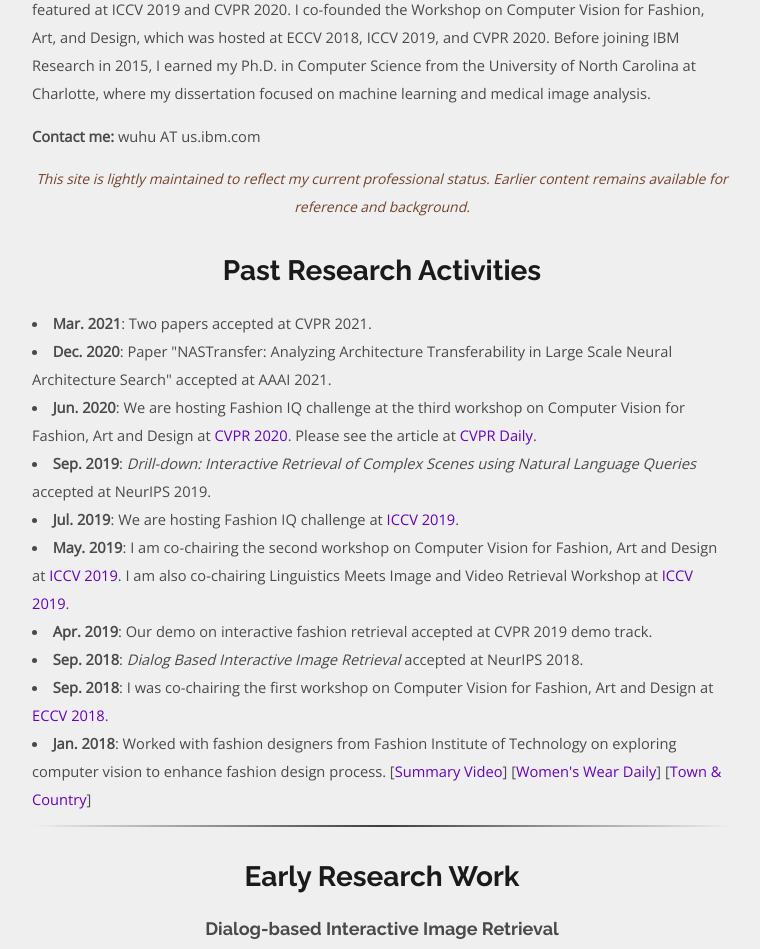
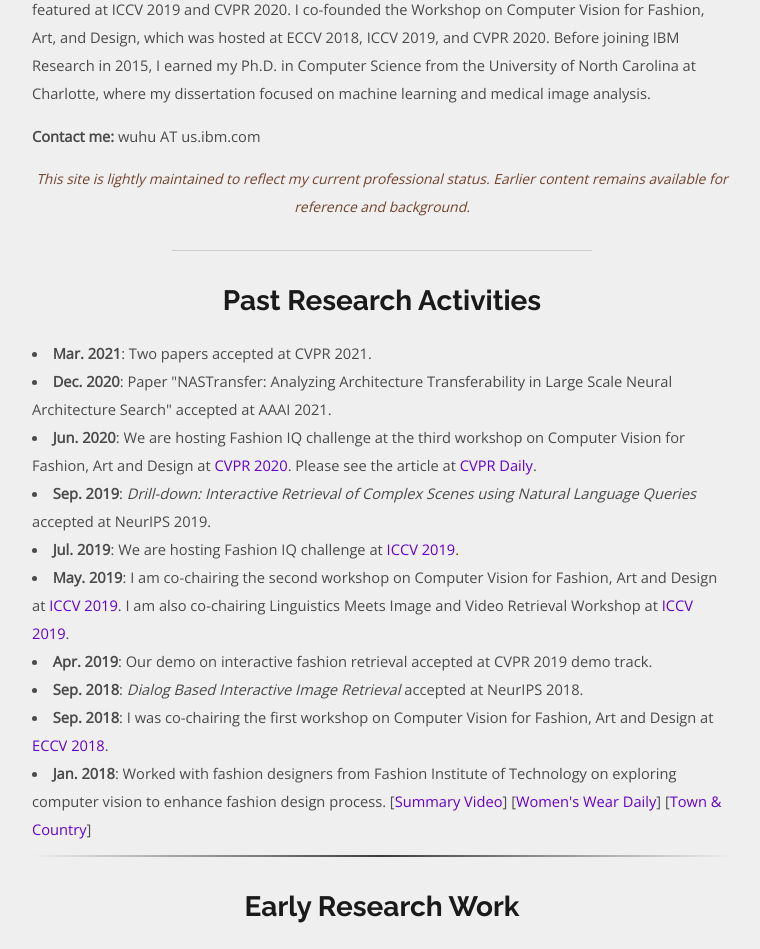
Before and after one commit to spacew/spacew.github.io, a Jekyll site: the page built from index.html, in a window 1280 px wide. Shown: the part 746-1695 px from the top of the page, without its empty margins (258-1018 px from the left). Built offline with Jekyll 4.4.1, drawn with Linux system fonts in a browser that asks for light colours; the list of posts is cut into pages by our own code.

Commit message:
Update index.html

```diff
--- a/index.html
+++ b/index.html
@@ -20,9 +20,11 @@
 
         <p><b>Contact me:</b> wuhu AT us.ibm.com</p>
 
+
         <p style="font-size: 0.95em; color: #73432d; text-align: center;">
   <em>This site is lightly maintained to reflect my current professional status. Earlier content remains available for reference and background.</em>
 </p>
+<hr style="width: 60%; margin: 2em auto; border: 0; border-top: 1px solid #ccc;">
 
 
 
```
